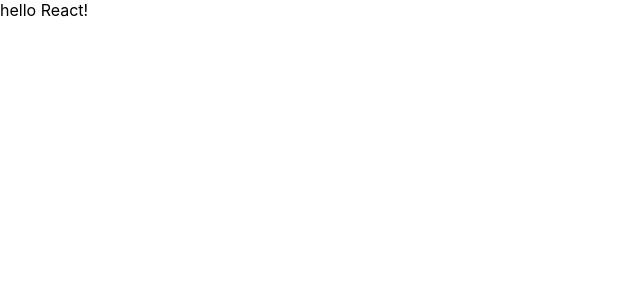
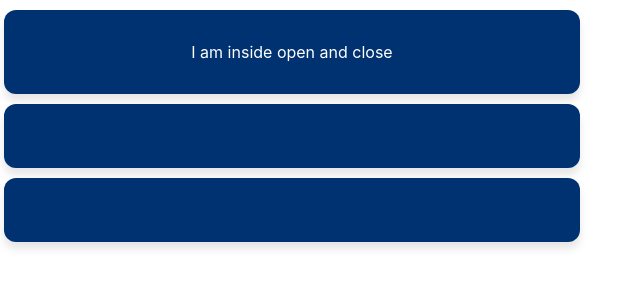
Before and after one commit to jodishwaran/react-training, a React (Create React App) app: page / in a window 1280 px wide. Shown: the top 300 px of the page, without its empty margins (0-642 px from the left). Built offline with nearby package versions, Linux system fonts and the light colour scheme.

Commit message:
props and children prop

```diff
--- a/src/App.js
+++ b/src/App.js
@@ -1,6 +1,54 @@
+import Fruit from "./components/Fruit";
 
 function App() {
-  return <div>hello React!</div>;
+  const fruits = [
+    {
+      name: "mano",
+      description: "This is mango...",
+      price: 10,
+      img:
+        "https://images.unsplash.com/photo-1568702846914-96b305d2aaeb?ixid=MnwxMjA3fDB8MHxwaG90by1wYWdlfHx8fGVufDB8fHx8&ixlib=rb-1.2.1&auto=format&fit=crop&w=300&q=80",
+    },
+    {
+      name: "apple",
+      price: 100,
+      description: "This is apple...",
+      img:
+        "https://images.unsplash.com/photo-1582655299221-2b6bff351df0?ixid=MnwxMjA3fDB8MHxwaG90by1wYWdlfHx8fGVufDB8fHx8&ixlib=rb-1.2.1&auto=format&fit=crop&w=300&q=80",
+    },
+    {
+      name: "grapes",
+      price: 48,
+      description: "This is grapes...",
+      img:
+        "https://images.unsplash.com/photo-1596380862374-ad7fa9407822?ixid=MnwxMjA3fDB8MHxzZWFyY2h8N3x8Z3JhcGVzfGVufDB8fDB8fA%3D%3D&ixlib=rb-1.2.1&auto=format&fit=crop&w=300&q=60",
+    },
+  ];
+
+  return (
+    <div>
+      <Fruit
+        name={fruits[0].name}
+        price={fruits[0].price}
+        description={fruits[0].description}
+        img={fruits[0].img}
+      >
+        I am inside open and close
+      </Fruit>
+      <Fruit
+        name={fruits[1].name}
+        price={fruits[1].price}
+        description={fruits[1].description}
+        img={fruits[1].img}
+      />
+      <Fruit
+        name={fruits[2].name}
+        price={fruits[2].price}
+        description={fruits[2].description}
+        img={fruits[2].img}
+      />
+    </div>
+  );
 }
 
 export default App;
--- /dev/null
+++ b/src/components/Fruit.css
@@ -0,0 +1,17 @@
+.fruit {
+  border-radius: 12px;
+  box-shadow: 0 7px 8px rgba(0, 0, 0, 0.1);
+  color: white;
+  padding: 2rem 0;
+  margin: 10px 4px;
+  max-width: 45vw;
+  background-color: #003171;
+  display: flex;
+  justify-content: space-around;
+}
+
+.fruit__content {
+  display: flex;
+  flex-direction: column;
+  justify-content: space-around;
+}
--- /dev/null
+++ b/src/components/Fruit.jsx
@@ -0,0 +1,19 @@
+import "./Fruit.css";
+
+function Fruit(props) {
+  const { name, price, description, img } = props;
+
+  return (
+    <div className="fruit">
+      {/* <img src={img} alt="" />
+      <div className="fruit__content">
+        <div>Name : {name}</div>
+        <div>Price : {price}</div>
+        <div>Description : {description}</div>
+      </div> */}
+      <div>{props.children}</div>
+    </div>
+  );
+}
+
+export default Fruit;
--- a/src/index.css
+++ b/src/index.css
@@ -6,8 +6,3 @@
   -webkit-font-smoothing: antialiased;
   -moz-osx-font-smoothing: grayscale;
 }
-
-code {
-  font-family: source-code-pro, Menlo, Monaco, Consolas, 'Courier New',
-    monospace;
-}
```
